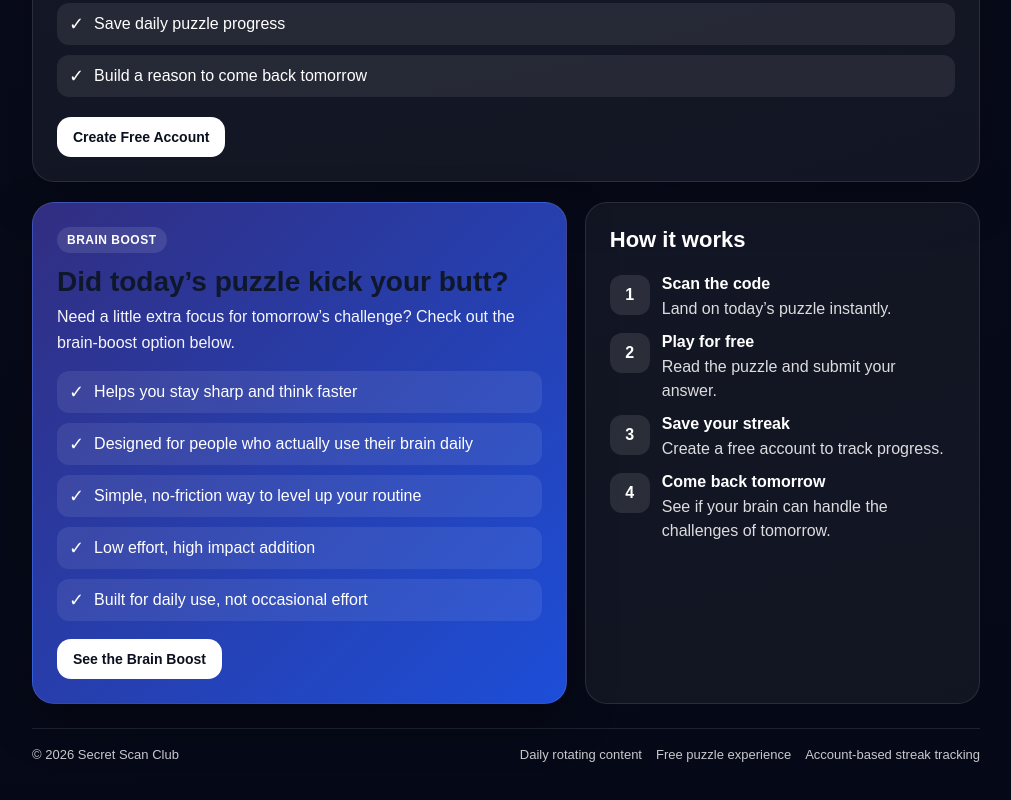
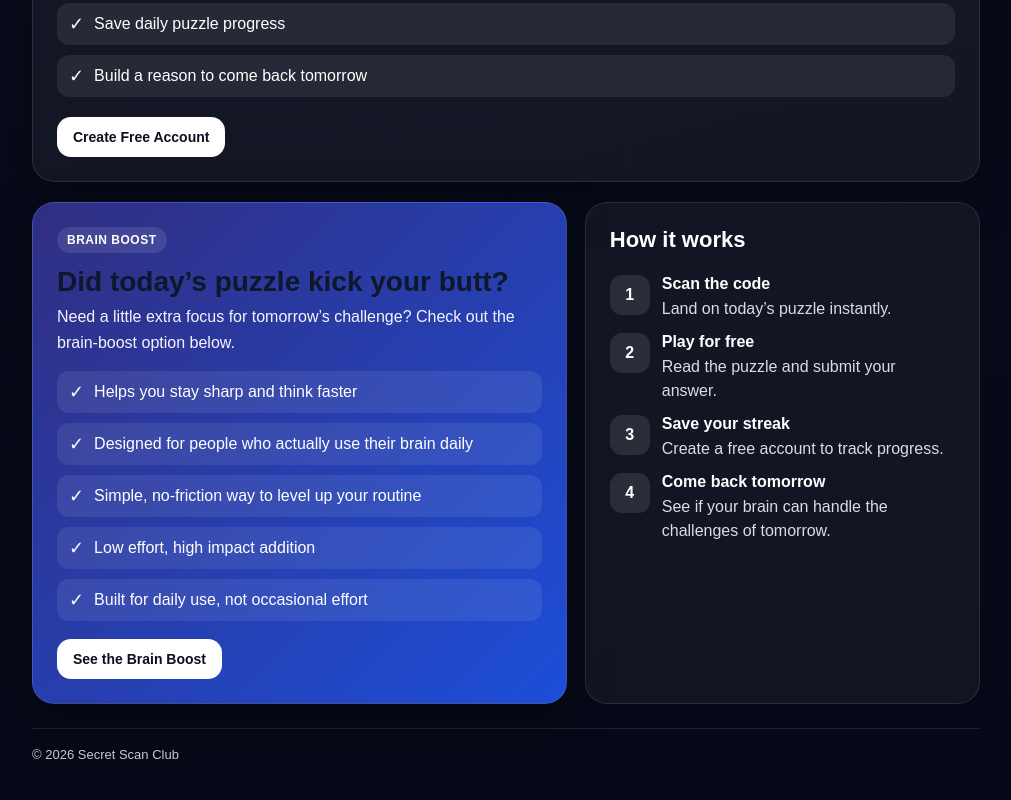
Before and after one commit to ryanc192/secretscanclub.com, a Next.js app: page / in a window 1280 px wide. Shown: the part 2935-3735 px from the top of the page, without its empty margins (134-1145 px from the left). Built offline with nearby package versions, Linux system fonts and the light colour scheme; no server answers.

Commit message:
Update page.tsx

```diff
--- a/app/page.tsx
+++ b/app/page.tsx
@@ -377,9 +377,7 @@ export default function HomePage() {
           <div>© {new Date().getFullYear()} Secret Scan Club</div>
 
           <div className="footer-links">
-            <span>Daily rotating content</span>
-            <span>Free puzzle experience</span>
-            <span>Account-based streak tracking</span>
+           <span></span>
           </div>
         </footer>
       </div>
```
